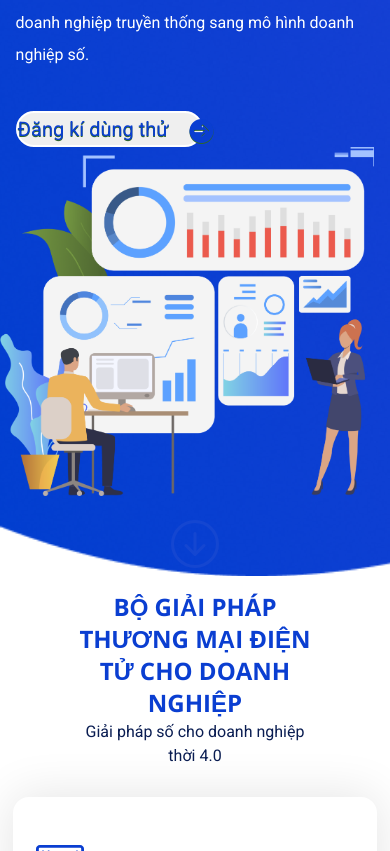
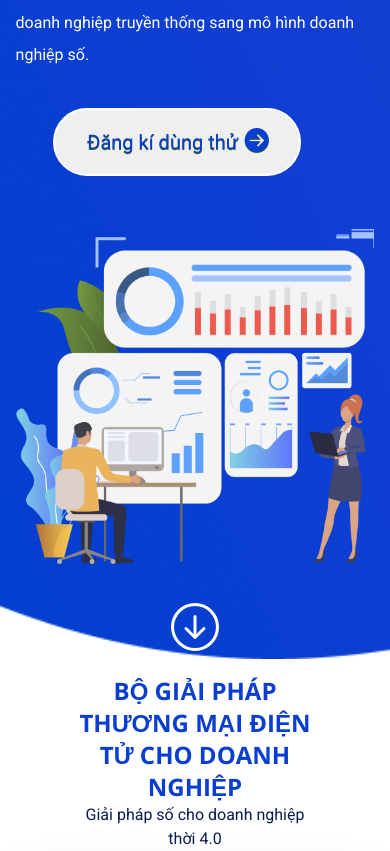
Before and after one commit to Blackbot0803/OnepageVPDT, a plain HTML site: page index.html in a window 390 px wide. Shown: the part 696-1547 px from the top of the page. Drawn offline with nearby package versions, Linux system fonts and the light colour scheme.

Commit message:
add some js to page

```diff
--- a/HomePage.js
+++ b/HomePage.js
@@ -11,3 +11,8 @@ function openNav() {
 function closeNav() {
     document.getElementById("myNav").style.width = "0%"
   }
+
+function scrollDown() {
+  const element = document.getElementById("solution");
+   element.scrollIntoView({ block: 'start', behavior: 'smooth'});
+}
--- a/HonePage.css
+++ b/HonePage.css
@@ -370,6 +370,7 @@ input[type=text], select {
   margin-left: 16px;
   font-size: 24px;
   align-self: center;
+  vertical-align: center;
 }
 .banner_btn {
   width: auto;
@@ -460,10 +461,11 @@ input[type=text], select {
   padding-bottom: 11.2%;
   border-radius: 0px;
 
+
 }
 
 .solution-context {
-
+  width: 100%;
   height: auto;
   display: flex;
   flex-direction: column;
@@ -1069,7 +1071,7 @@ input[type=text], select {
   cursor: pointer;
 }
 
-@media only screen and (max-width: 500px)  {
+@media screen and (max-width: 500px)  {
   .solution-content {
     display: flex;
     flex-direction: column;
@@ -1099,6 +1101,7 @@ input[type=text], select {
   }
   .banner-content {
     flex-direction: column;
+
   }
   .banner-content-text-title p {
     width: 100%;
@@ -1205,12 +1208,38 @@ input[type=text], select {
     padding: 0.555% 1.111%;
   }
   .banner_btn {
-    width: 50%;
-    align-self: center;
-    font-size: auto;
-    padding: 0;
+    width: auto;
+    height: 60%;
+    border-radius:50px;
+    border:2px solid #fff;
+    white-space: nowrap;
+    cursor:pointer;
+    color: var(--blue);
+    font-family: 'Roboto', sans-serif;
+    font-weight: 400;
+    font-size: 20px;
+    padding: 16px ;
+    text-decoration:none;
+    text-shadow:0px 1px 0px #2f6627;
+    padding: 16px 32px;
+    line-height: 1.6;
   }
   .banner_button {
     justify-self: center;
+    padding: 10%;
   }
+  .banner_btn i {
+   margin-left: 1%;
+   vertical-align: center;
+  }
+  .banner-content_img {
+    margin: 4%;
+  }
+  .scroll-down img {
+    width: 48px;
+    height: 48px;
+    filter: invert(100%) sepia(93%) saturate(0%) hue-rotate(201deg) brightness(106%) contrast(106%);
+    z-index: 50;
+  }
+
 }
--- a/index.html
+++ b/index.html
@@ -2,7 +2,7 @@
 <html>
     <head>
         <meta charset="utf-8">
-        <meta name="viewport" content="width=device-width" initial-scale="1">        <title>HomePage</title>
+        <meta name="viewport" content="width=device-width,  initial-scale=0.8">        <title>HomePage</title>
         <link rel="preconnect" href="https://fonts.googleapis.com">
 		<link rel="preconnect" href="https://fonts.gstatic.com" crossorigin>
 		<link href="https://fonts.googleapis.com/css2?family=Open+Sans:wght@400;500;600;700;800&family=Roboto:wght@400;500&display=swap" rel="stylesheet">
@@ -85,21 +85,21 @@
 							</div>
 							<div class="banner_button">
 								<Button class="banner_btn" onclick = "openNav()">Đăng kí dùng thử
-									<i class="fa-solid fa-circle-arrow-right" style="font-size:24px; vertical-align: middle;"></i>
+									<i class="fa-solid fa-circle-arrow-right"></i>
 								</Button>
 							</div>
 						</div>
 						<div class="banner-content_img"><img src="./assets/Group.png" class="banner-img"></div>
                     </div>
 					<div class="scroll-down">
-						<img src="assets/arrow-down-circle.svg" class="filter-blue">
+						<img src="assets/arrow-down-circle.svg" class="filter-blue" onclick="scrollDown()">
 					</div>
                 </div>
 
 
             </div>
             <div class="mid-container">
-                <div class="solution">
+                <div class="solution"  id="solution">
                     <div class="solution-title">
                         <h2>BỘ GIẢI PHÁP THƯƠNG MẠI ĐIỆN TỬ CHO DOANH NGHIỆP</h2>
                         <p>Giải pháp số cho doanh nghiệp thời 4.0</p>
@@ -413,7 +413,7 @@
                         </div>
                     </div>
                     <div>
-                        <Button class="signin-100-button"><p>ĐĂNG KÍ NGAY</p>
+                        <Button class="signin-100-button" onclick="openNav()"><p>ĐĂNG KÍ NGAY</p>
                             <img src="assets/right-arrow-circle-thick.png">
                         </Button>
                     </div>
```
